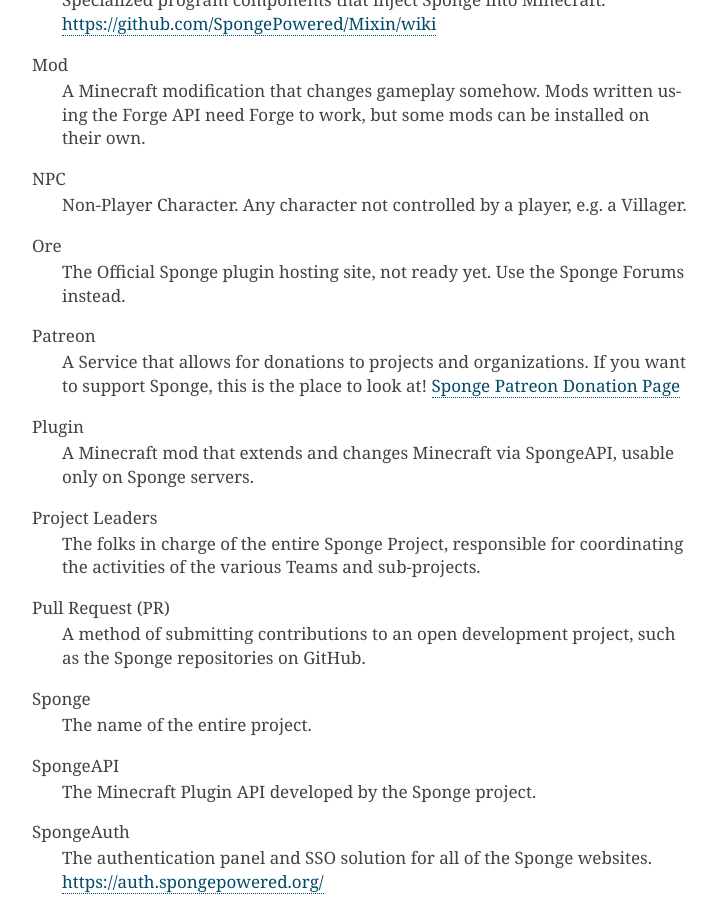
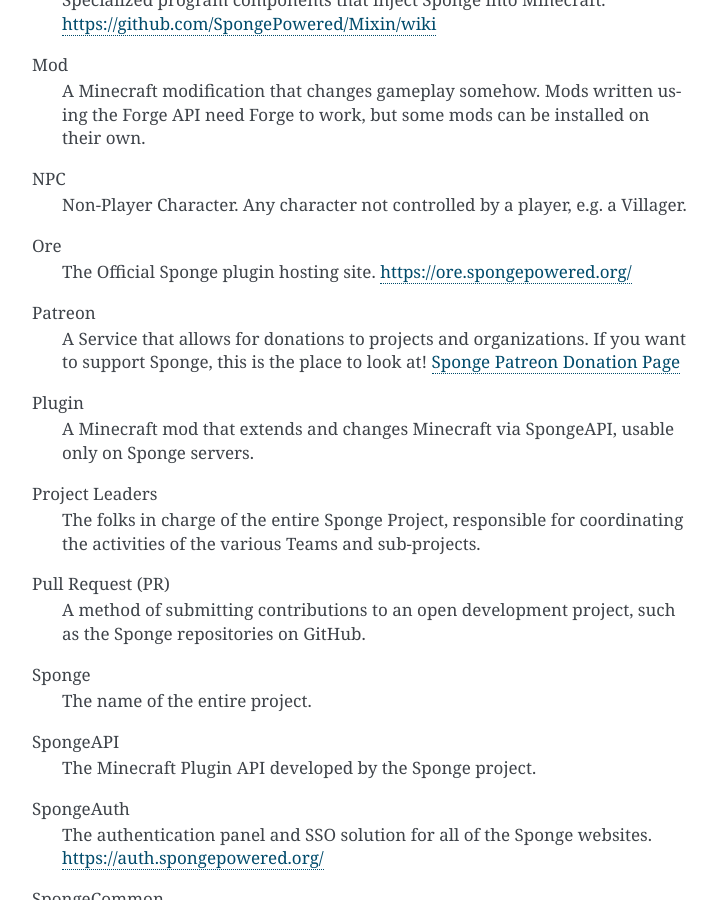
Before and after one commit to SpongePowered/SpongeDocs, a Sphinx documentation site: the page built from source/about/glossary.rst, in a window 1280 px wide and 900 px high, scrolled down 1557 px. Shown: the whole window, without its empty margins (388-1105 px from the left). Built offline with Sphinx 7.4.7, drawn with Linux system fonts in a browser that asks for light colours; pages that are not in the unit, such as notebooks, are missing from menus.

Commit message:
Ore is Live!

```diff
--- a/source/about/glossary.rst
+++ b/source/about/glossary.rst
@@ -51,7 +51,7 @@
 NPC
   Non-Player Character. Any character not controlled by a player, e.g. a Villager.
 Ore
-  The Official Sponge plugin hosting site, not ready yet. Use the Sponge Forums instead.
+  The Official Sponge plugin hosting site. https://ore.spongepowered.org/
 Patreon
   A Service that allows for donations to projects and organizations. If you want to support Sponge, this is the place to
   look at! `Sponge Patreon Donation Page <https://www.patreon.com/Sponge>`__
```
